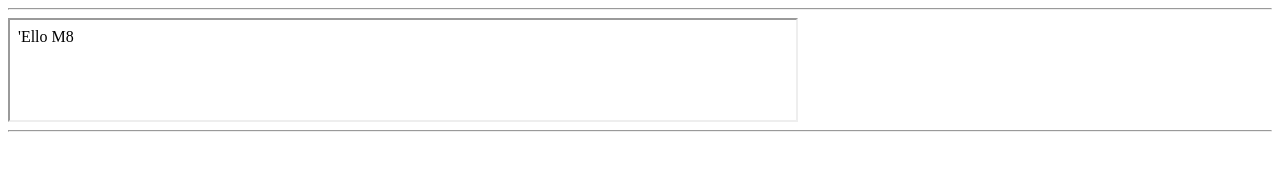
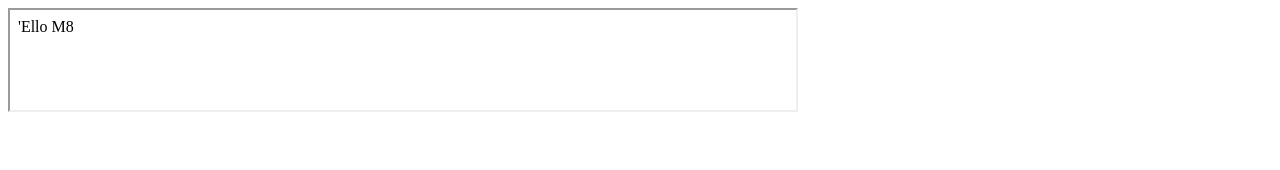
Before and after one commit to athdot/test, a plain HTML site: page index.html in a window 1280 px wide. Drawn offline with Linux system fonts and the light colour scheme.

Commit message:
Update index.html

```diff
--- a/index.html
+++ b/index.html
@@ -3,8 +3,8 @@
 <title>Stuff</title>
 </head>
 <body>
-  <hr>
+  <div>
 <script src="/test/top.js" type="text/javascript"></script>
-  <hr>
+  </div>
 </body>
 </html>
```
